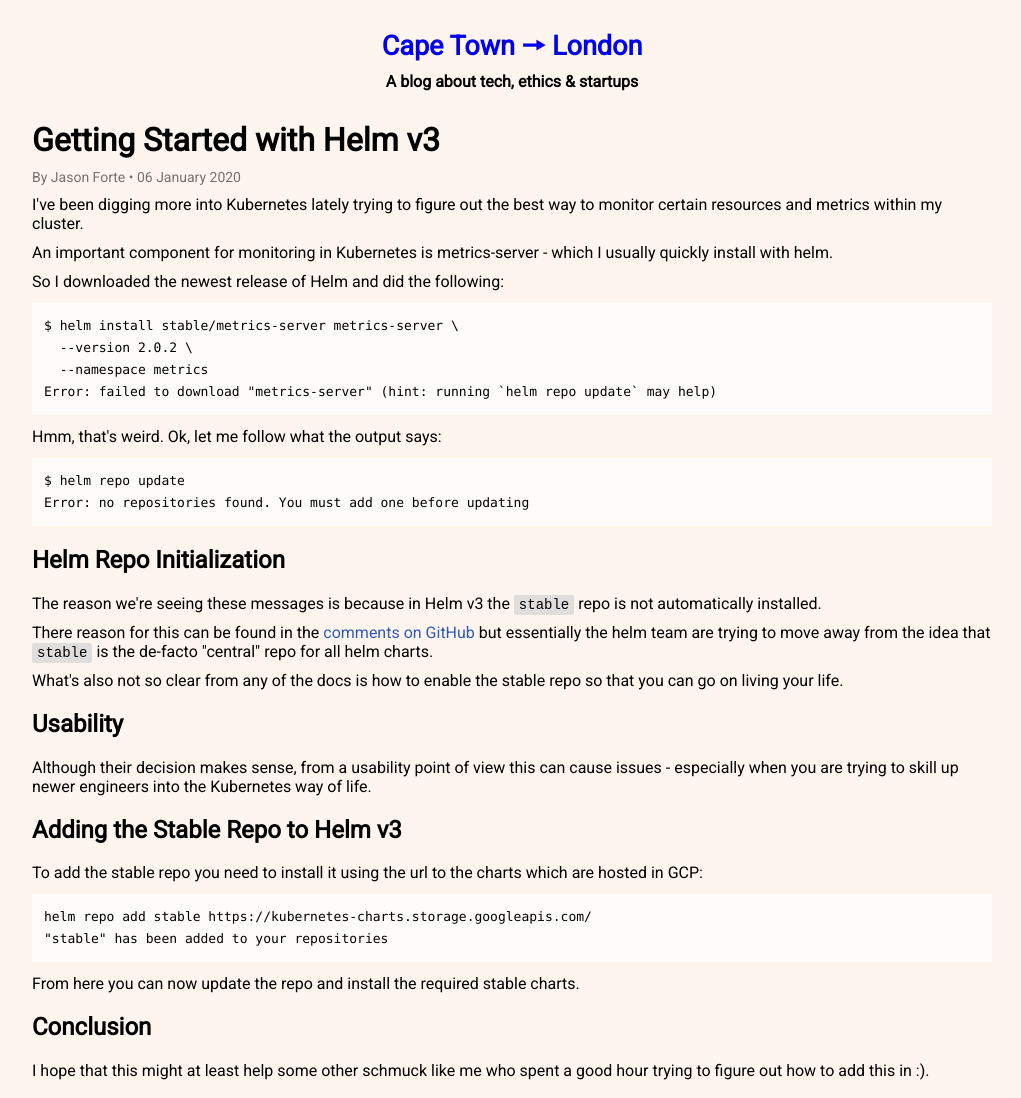
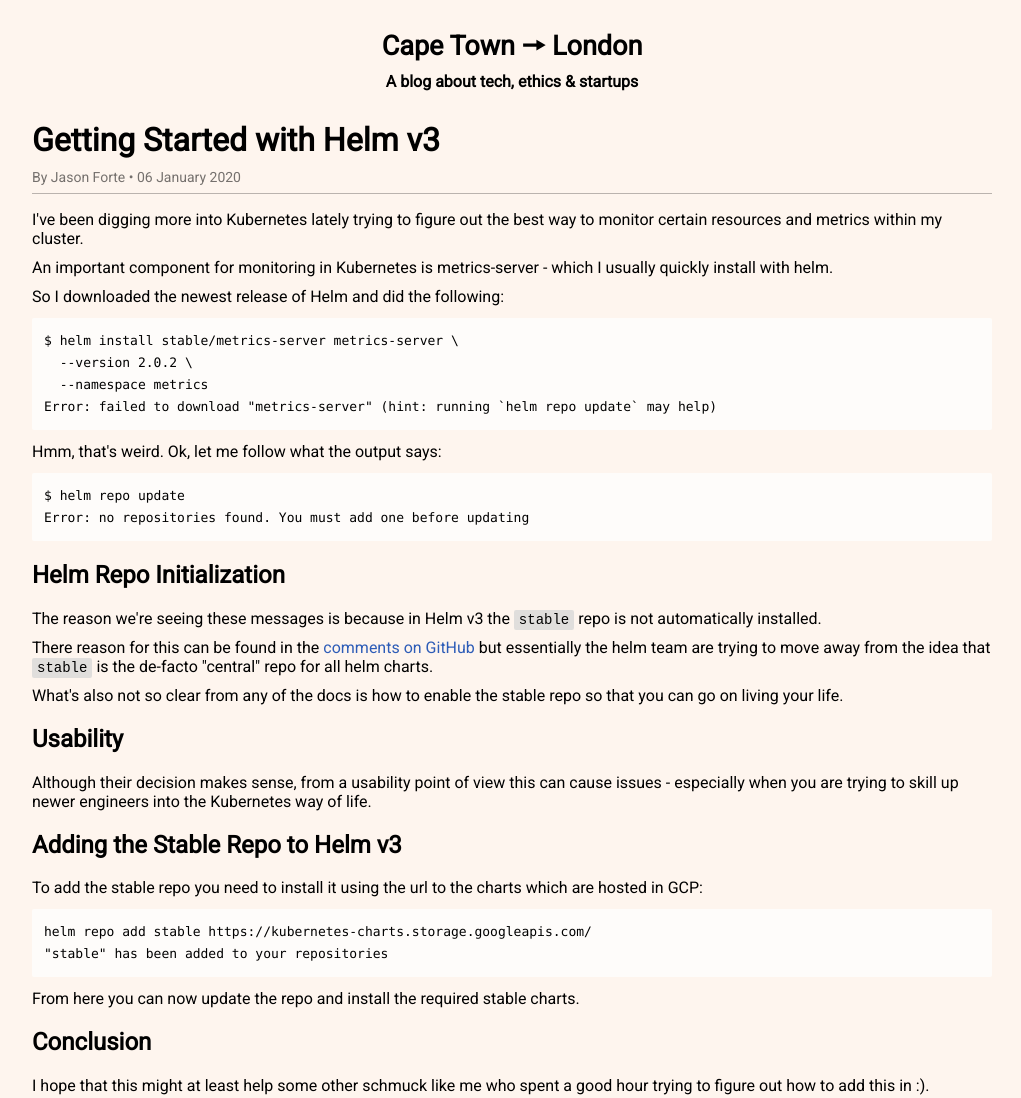
Before and after one commit to jasonforte/jasonforte.github.io, a Gatsby site: page /2020/01/getting-started-with-helm-v3/ in a window 1280 px wide. Shown: the top 1098 px of the page, without its empty margins (128-1149 px from the left). Built offline with nearby package versions, Linux system fonts and the light colour scheme; Gatsby itself is replaced by a stand-in of ours; some packages are replaced by stand-ins of ours; code samples lack their colours; a small style sheet from the web is missing; a web font is replaced by a local one.

Commit message:
Updates to styling

```diff
--- a/src/scss/main.scss
+++ b/src/scss/main.scss
@@ -16,9 +16,14 @@
 
 a {
   text-decoration: none;
+  color: rgb(0,0,0);
 
   &:visited {
     color: inherit;
+  }
+
+  &:hover {
+    color: $color-flame;
   }
 }
 
@@ -61,7 +66,7 @@
 article {
 
   &>h1 {
-    margin: 1.8rem 0 1rem;
+    margin: 1.8rem 0 0.6rem;
   }
 }
 
@@ -102,6 +107,9 @@
 
   &>.article__meta {
     margin-top: 1rem;
+    padding-bottom: 0.8rem;
+    margin-bottom: 1.6rem;
+    border-bottom: 0.1rem solid rgba(0,0,0,0.27);
   }
 }
 
```
